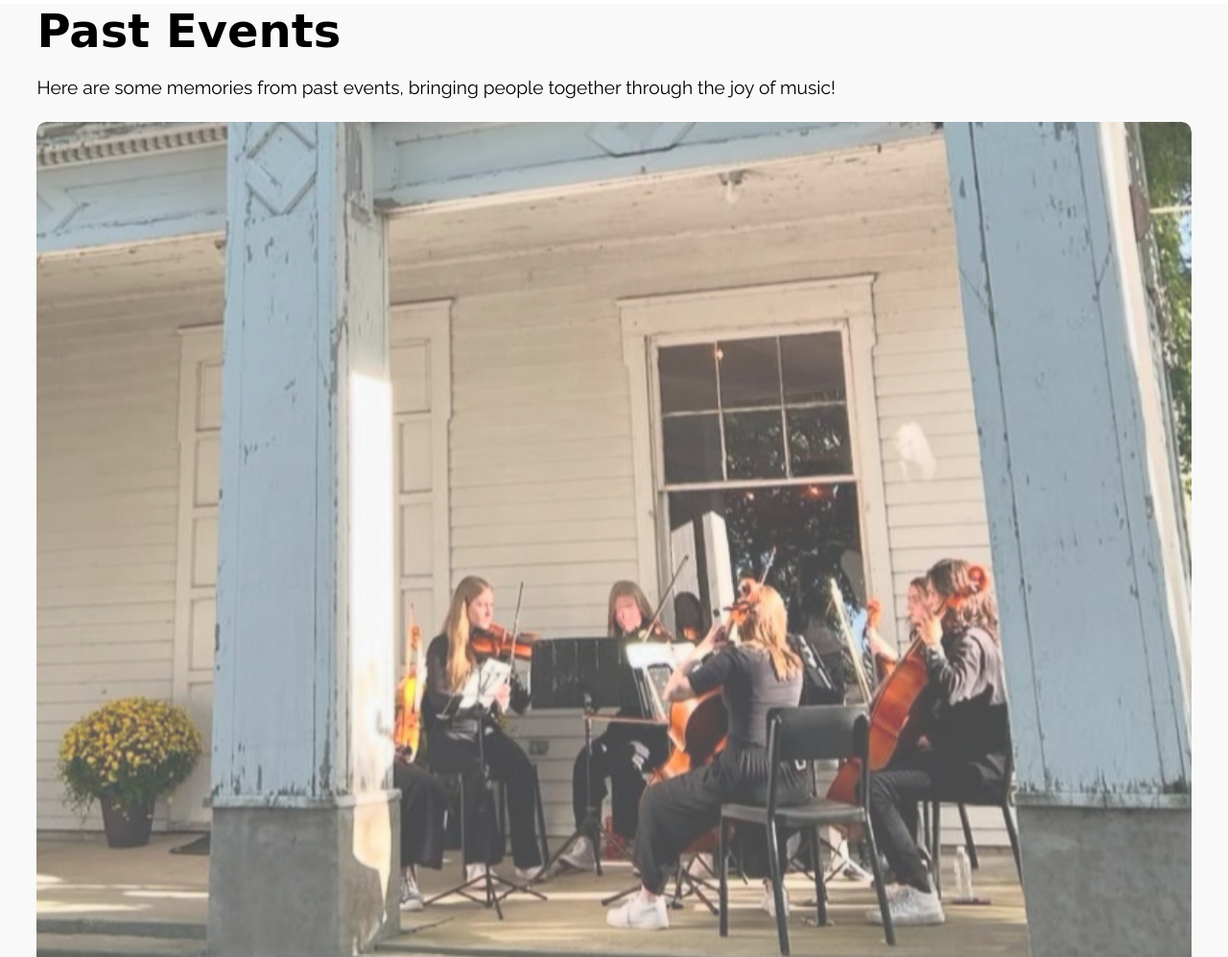
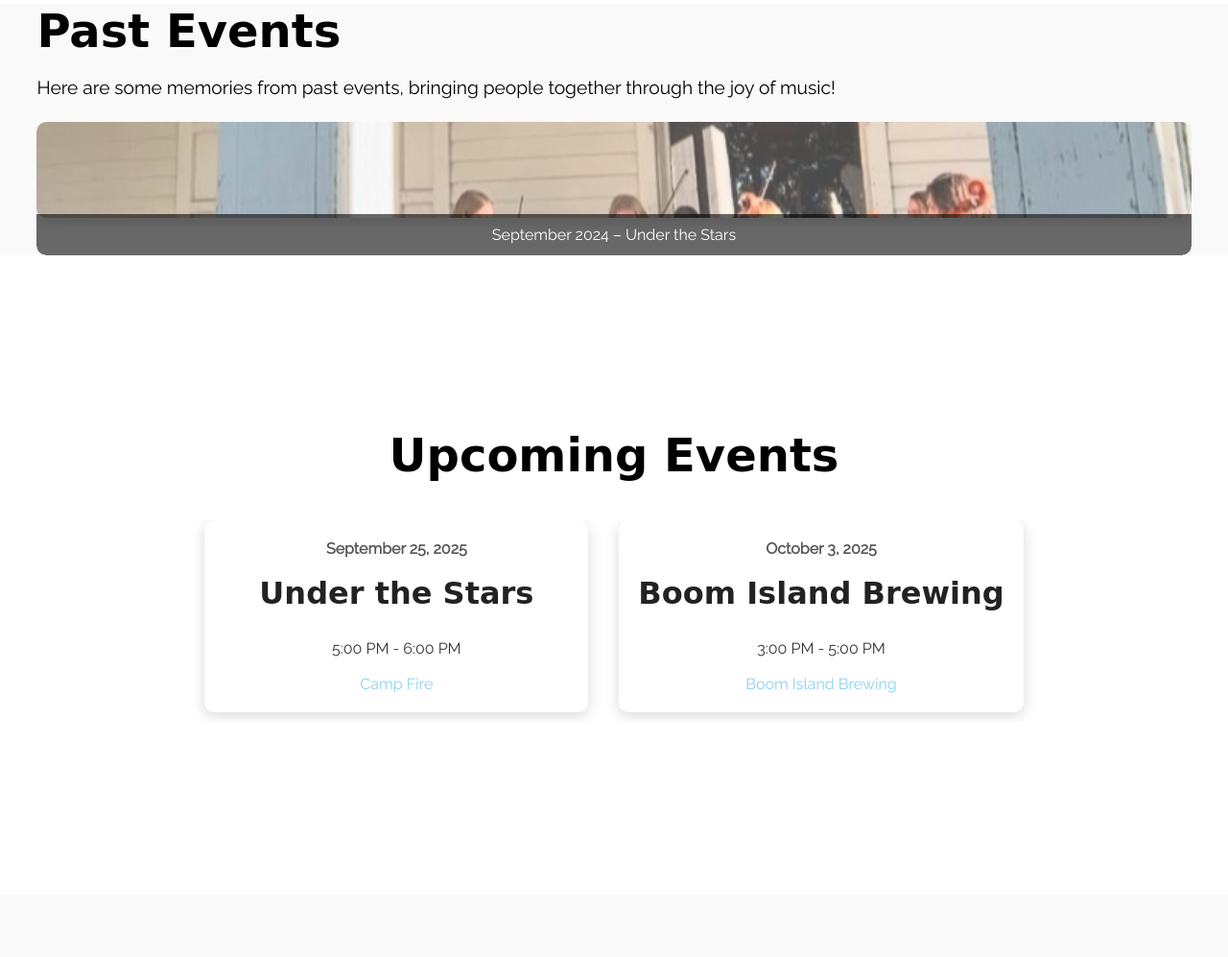
Before and after one commit to mira-jay/lighthousestrings, a plain HTML site: page index.html in a window 1280 px wide. Shown: the part 1300-2297 px from the top of the page at 96% size. Drawn offline with Linux system fonts and the light colour scheme; a web font is replaced by a local one.

Commit message:
image too large??

```diff
--- a/style.css
+++ b/style.css
@@ -283,7 +283,7 @@ h1, h2, h3, h4, h5, h6 {
 .carousel-container img{
   position: relative;
   max-width: 100%;
-  max-height: 1000px; /* Or whatever works best visually */
+  max-height: 100px; /* Or whatever works best visually */
   object-fit: contain;
   margin-bottom: 0.5rem;
   border-radius: 10px;
```
